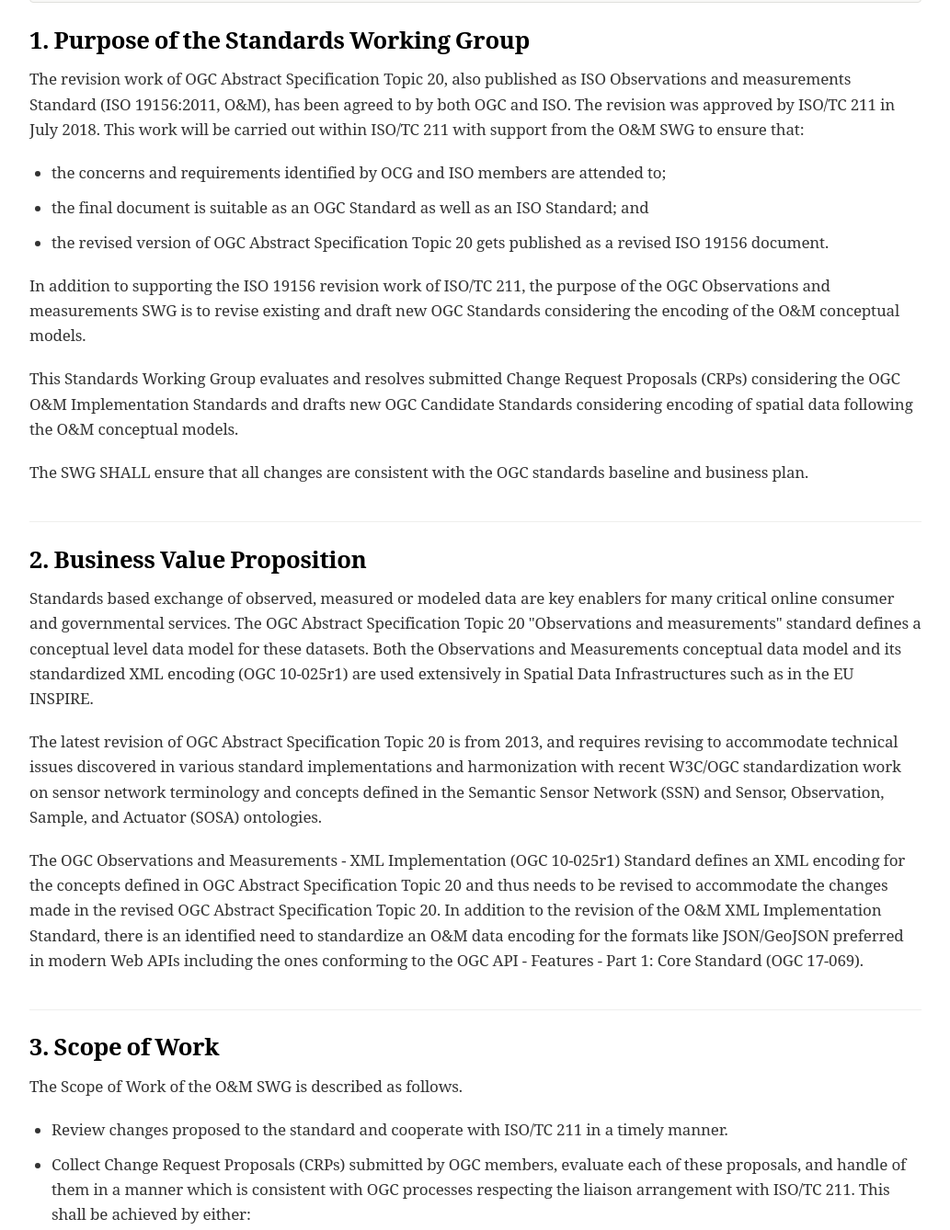
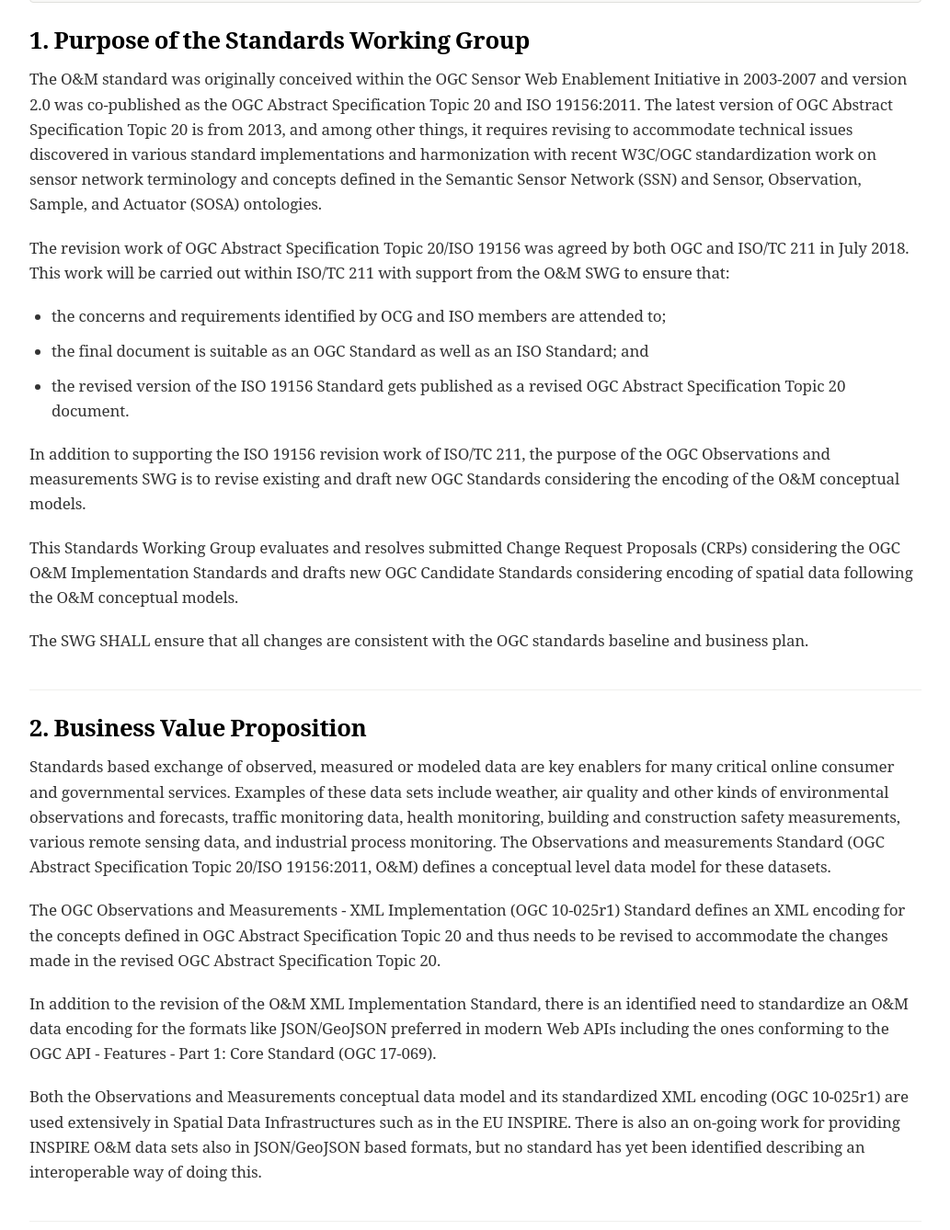
Before and after one commit to opengeospatial/om-swg, a plain HTML site: page docs/charter/index.html in a window 1280 px wide. Shown: the part 1987-3325 px from the top of the page at 92% size, without its empty margins (123-1156 px from the left). Drawn offline with Linux system fonts and the light colour scheme.

Commit message:
Updated the HTML and the PDF versions

```diff
--- a/docs/charter/index.html
+++ b/docs/charter/index.html
@@ -2368,10 +2368,16 @@ member of OGC;</p>
 <h2 id="_purpose_of_the_standards_working_group"><a class="anchor" href="#_purpose_of_the_standards_working_group"></a>1. Purpose of the Standards Working Group</h2>
 <div class="sectionbody">
 <div class="paragraph">
-<p>The revision work of OGC Abstract Specification Topic 20, also published as ISO Observations and measurements
-Standard (ISO 19156:2011, O&amp;M), has been agreed to by both OGC and ISO.
-The revision was approved by ISO/TC 211 in July 2018.
-This work will be carried out within ISO/TC 211 with support from the O&amp;M SWG to ensure that:</p>
+<p>The O&amp;M standard was originally conceived within the OGC Sensor Web Enablement Initiative in 2003-2007 and
+version 2.0 was co-published as the OGC Abstract Specification Topic 20 and ISO 19156:2011.
+The latest version of OGC Abstract Specification Topic 20 is from 2013, and among other things, it
+requires revising to accommodate technical issues discovered in various standard implementations and
+harmonization with recent W3C/OGC standardization work on sensor network terminology and concepts defined
+in the Semantic Sensor Network (SSN) and Sensor, Observation, Sample, and Actuator (SOSA) ontologies.</p>
+</div>
+<div class="paragraph">
+<p>The revision work of OGC Abstract Specification Topic 20/ISO 19156 was agreed by both OGC and ISO/TC 211 in July 2018. This work will be carried out
+within ISO/TC 211 with support from the O&amp;M SWG to ensure that:</p>
 </div>
 <div class="ulist">
 <ul>
@@ -2382,7 +2388,7 @@ This work will be carried out within ISO/TC 211 with support from the O&amp;M SW
 <p>the final document is suitable as an OGC Standard as well as an ISO Standard; and</p>
 </li>
 <li>
-<p>the revised version of OGC Abstract Specification Topic 20 gets published as a revised ISO 19156 document.</p>
+<p>the revised version of the ISO 19156 Standard gets published as a revised OGC Abstract Specification Topic 20 document.</p>
 </li>
 </ul>
 </div>
@@ -2404,23 +2410,27 @@ encoding of spatial data following the O&amp;M conceptual models.</p>
 <h2 id="_business_value_proposition"><a class="anchor" href="#_business_value_proposition"></a>2. Business Value Proposition</h2>
 <div class="sectionbody">
 <div class="paragraph">
-<p>Standards based exchange of observed, measured or modeled data are key enablers for many critical online
-consumer and governmental services. The OGC Abstract Specification Topic 20 "Observations and measurements" standard defines a conceptual
-level data model for these datasets. Both the Observations and Measurements conceptual data model and its
-standardized XML encoding (OGC 10-025r1) are used extensively in Spatial Data Infrastructures such as in the EU INSPIRE.</p>
-</div>
-<div class="paragraph">
-<p>The latest revision of OGC Abstract Specification Topic 20 is from 2013, and requires revising to accommodate technical issues
-discovered in various standard implementations and harmonization with recent W3C/OGC standardization work on sensor
-network terminology and concepts defined in the Semantic Sensor Network (SSN) and Sensor, Observation, Sample,
-and Actuator (SOSA) ontologies.</p>
+<p>Standards based exchange of observed, measured or modeled data are key enablers for many critical online consumer
+and governmental services. Examples of these data sets include weather, air quality and other kinds of environmental
+observations and forecasts, traffic monitoring data, health monitoring, building and construction safety measurements,
+various remote sensing data, and industrial process monitoring. The Observations and measurements Standard
+(OGC Abstract Specification Topic 20/ISO 19156:2011, O&amp;M) defines a conceptual level data model for these datasets.</p>
 </div>
 <div class="paragraph">
 <p>The OGC Observations and Measurements - XML Implementation (OGC 10-025r1) Standard defines an XML encoding for the
 concepts defined in OGC Abstract Specification Topic 20 and thus needs to be revised to accommodate the changes made in the
-revised OGC Abstract Specification Topic 20. In addition to the revision of the O&amp;M XML Implementation Standard, there is an identified need
+revised OGC Abstract Specification Topic 20.</p>
+</div>
+<div class="paragraph">
+<p>In addition to the revision of the O&amp;M XML Implementation Standard, there is an identified need
 to standardize an O&amp;M data encoding for the formats like JSON/GeoJSON preferred in modern Web APIs including the
 ones conforming to the OGC API - Features - Part 1: Core Standard (OGC 17-069).</p>
+</div>
+<div class="paragraph">
+<p>Both the Observations and Measurements conceptual data model and its
+standardized XML encoding (OGC 10-025r1) are used extensively in Spatial Data Infrastructures such as in the EU INSPIRE.
+There is also an on-going work for providing INSPIRE O&amp;M data sets also in JSON/GeoJSON based formats, but no standard
+has yet been identified describing an interoperable way of doing this.</p>
 </div>
 </div>
 </div>
@@ -2900,7 +2910,7 @@ this charter. The charter members have voting rights beginning the day the SWG i
 </div>
 <div id="footer">
 <div id="footer-text">
-Last updated 2019-08-19 10:59:07 UTC
+Last updated 2019-08-19 12:46:48 UTC
 </div>
 </div>
 </body>
```
Also changed, not shown: 1 other file.
